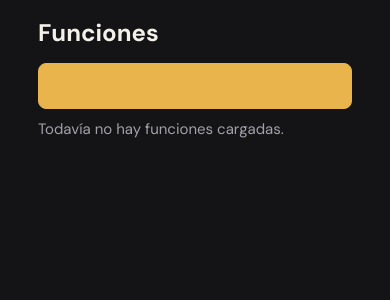
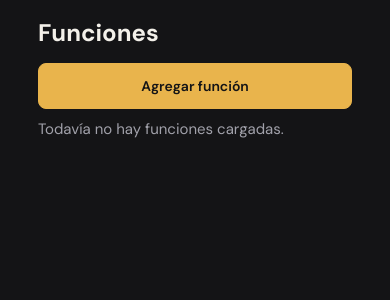
Before and after one commit to gastonroberti12/Get_notas, a Flask app: template frontend/templates/backadmin/funciones.html in a window 390 px wide. Shown: the part 516-816 px from the top of the page. Run offline with Flask 3, Linux system fonts and the light colour scheme; the template is opened without the code that fills it, so the values that code supplies are empty.

Commit message:
fix: Arreglo color de fuente de botones add

```diff
--- a/frontend/static/css/backoffice.css
+++ b/frontend/static/css/backoffice.css
@@ -894,3 +894,5 @@
     background: var(--gold);
     font-weight: 700;
 }
+
+.admin-section-heading a.admin-btn-primary { color: var(--bg); }
```
